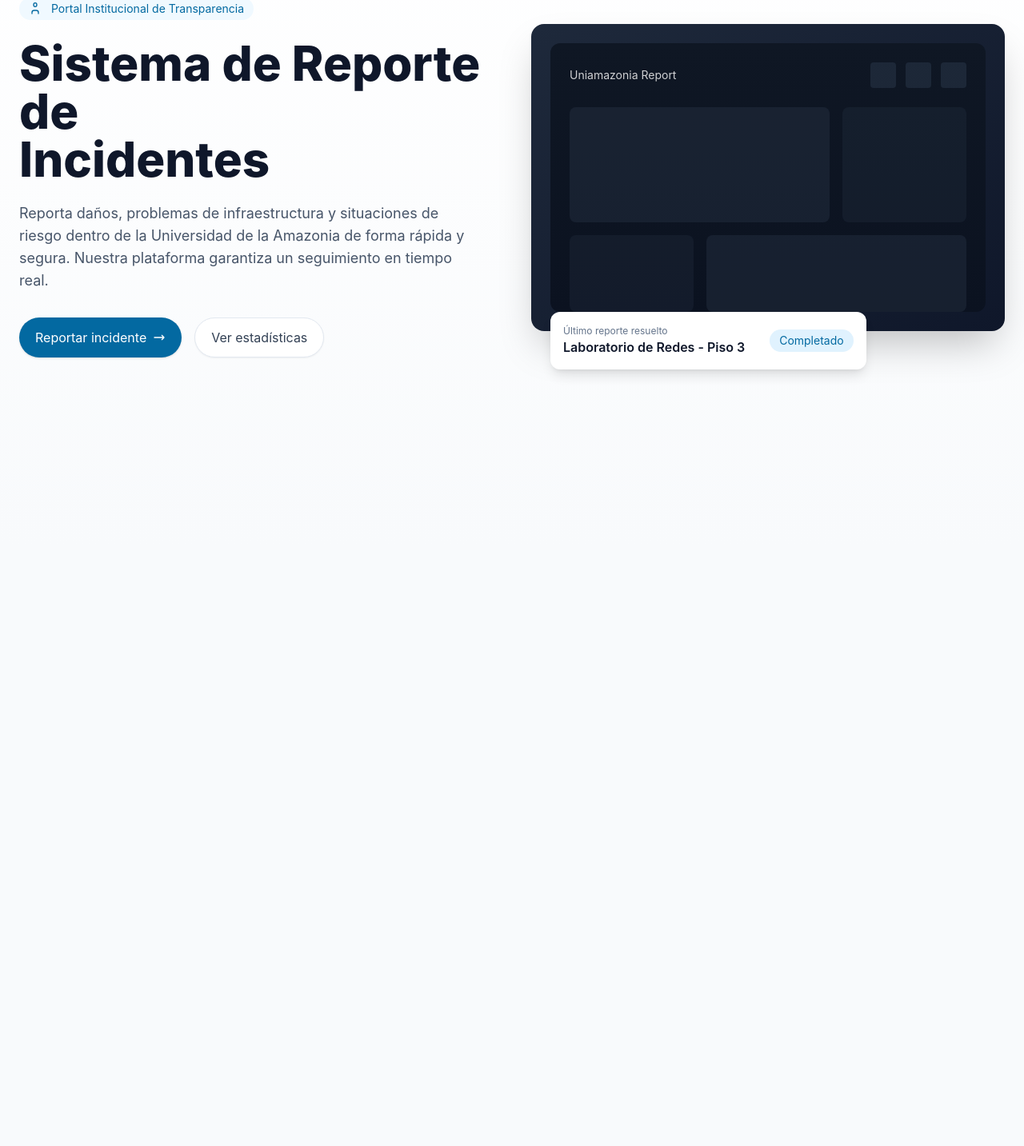
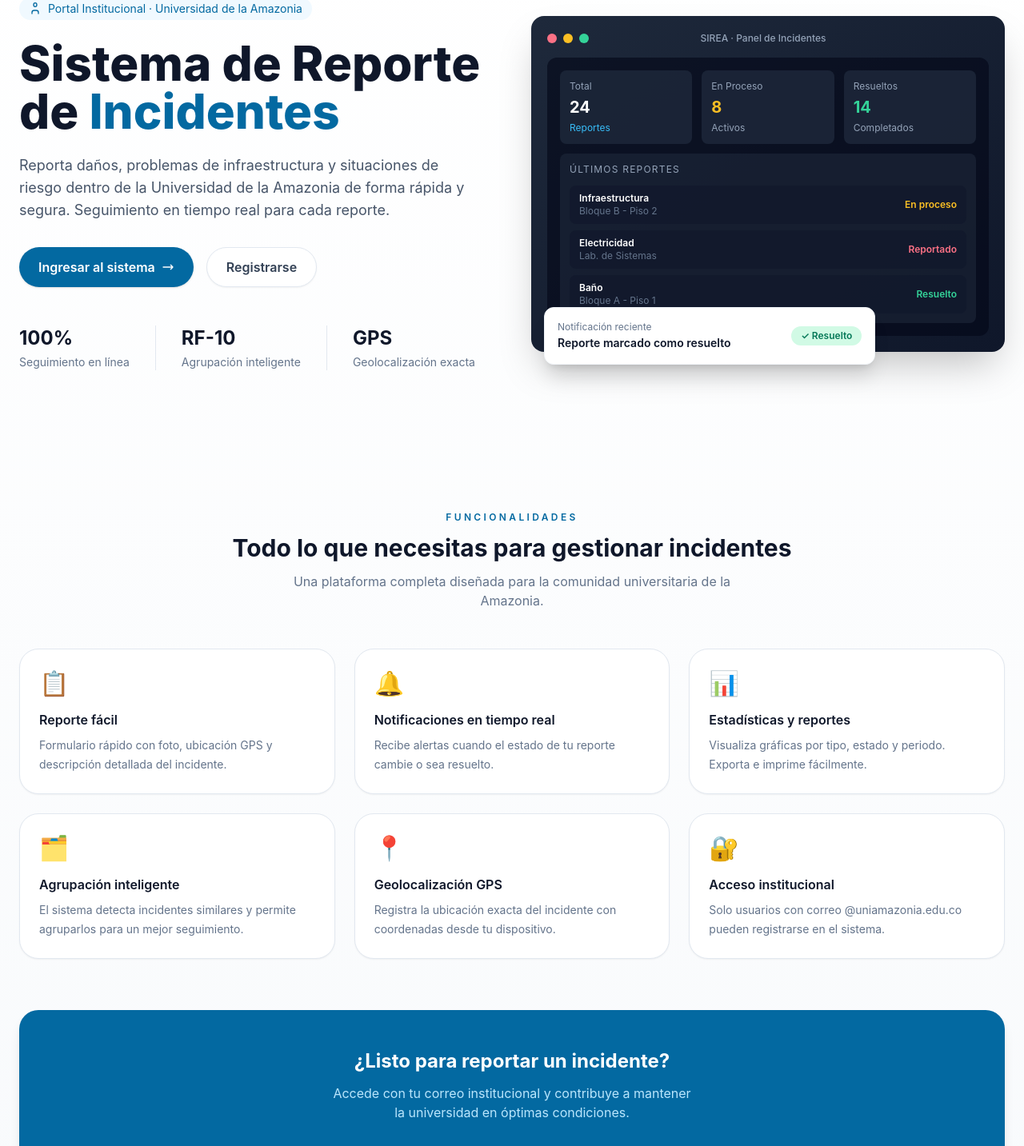
Before and after one commit to JhonEdinsonBuitrago/sirea-web, a React (Vite) app in the folder ProyectoFinalWebV3/sirea-web/: page / in a window 1280 px wide. Shown: the part 115-1548 px from the top of the page at 80% size. Before the commit the page ends 800 px from the top, so only its background shows below. Built offline with nearby package versions, Linux system fonts and the light colour scheme; no server answers.

Commit message:
feat: mejorar Landing, cards clickeables en Dashboard y botón volver en IncidentDetail

```diff
--- a/ProyectoFinalWebV3/sirea-web/src/pages/Landing.tsx
+++ b/ProyectoFinalWebV3/sirea-web/src/pages/Landing.tsx
@@ -4,76 +4,197 @@ import { Link } from 'react-router-dom';
 export default function Landing() {
   return (
     <main className="min-h-screen bg-gradient-to-b from-white to-slate-50">
+      {/* Hero */}
       <div className="max-w-7xl mx-auto px-6 py-20 lg:py-28">
         <div className="grid grid-cols-1 lg:grid-cols-2 gap-12 items-center">
-          {/* Left column - Text */}
+
+          {/* Left column */}
           <section>
-            <div className="inline-flex items-center gap-3 bg-sky-50 text-sky-700 px-3 py-1 rounded-full text-sm w-max">
+            <div className="inline-flex items-center gap-2 bg-sky-50 text-sky-700 px-3 py-1 rounded-full text-sm w-max">
               <svg className="w-4 h-4" fill="none" viewBox="0 0 24 24" stroke="currentColor">
                 <path strokeLinecap="round" strokeLinejoin="round" strokeWidth={2} d="M12 8c1.657 0 3-1.567 3-3.5S13.657 1 12 1 9 2.567 9 4.5 10.343 8 12 8zM6 21v-2a4 4 0 014-4h4a4 4 0 014 4v2" />
               </svg>
-              Portal Institucional de Transparencia
+              Portal Institucional · Universidad de la Amazonia
             </div>
 
             <h1 className="mt-6 text-4xl sm:text-5xl lg:text-6xl font-extrabold text-slate-900 leading-tight">
-              Sistema de Reporte de
-              <br />
-              Incidentes
+              Sistema de Reporte de{' '}
+              <span className="text-sky-700">Incidentes</span>
             </h1>
 
             <p className="mt-6 text-lg text-slate-600 max-w-xl">
-              Reporta daños, problemas de infraestructura y situaciones de riesgo dentro de la Universidad de la Amazonia de forma rápida y segura. Nuestra plataforma garantiza un seguimiento en tiempo real.
+              Reporta daños, problemas de infraestructura y situaciones de riesgo dentro de la Universidad de la Amazonia de forma rápida y segura. Seguimiento en tiempo real para cada reporte.
             </p>
 
             <div className="mt-8 flex flex-wrap gap-4">
-              <Link to="/incidents/new" className="inline-flex items-center gap-2 px-5 py-3 bg-sky-700 hover:bg-sky-800 text-white rounded-full shadow">
-                Reportar incidente
+              <Link
+                to="/auth/login"
+                className="inline-flex items-center gap-2 px-6 py-3 bg-sky-700 hover:bg-sky-800 text-white rounded-full shadow font-semibold transition"
+              >
+                Ingresar al sistema
                 <svg className="w-4 h-4" fill="none" viewBox="0 0 24 24" stroke="currentColor">
                   <path strokeLinecap="round" strokeLinejoin="round" strokeWidth={2} d="M17 8l4 4m0 0l-4 4m4-4H3" />
                 </svg>
               </Link>
+              <Link
+                to="/auth/register"
+                className="inline-flex items-center gap-2 px-6 py-3 border border-slate-200 bg-white text-slate-700 rounded-full shadow-sm font-semibold transition hover:bg-slate-50"
+              >
+                Registrarse
+              </Link>
+            </div>
 
-              <Link to="/statistics" className="inline-flex items-center gap-2 px-5 py-3 border border-slate-200 bg-white text-slate-700 rounded-full shadow-sm">
-                Ver estadísticas
-              </Link>
+            {/* Stats row */}
+            <div className="mt-12 flex flex-wrap gap-8">
+              <div>
+                <p className="text-2xl font-bold text-slate-900">100%</p>
+                <p className="text-sm text-slate-500 mt-1">Seguimiento en línea</p>
+              </div>
+              <div className="border-l border-slate-200 pl-8">
+                <p className="text-2xl font-bold text-slate-900">RF-10</p>
+                <p className="text-sm text-slate-500 mt-1">Agrupación inteligente</p>
+              </div>
+              <div className="border-l border-slate-200 pl-8">
+                <p className="text-2xl font-bold text-slate-900">GPS</p>
+                <p className="text-sm text-slate-500 mt-1">Geolocalización exacta</p>
+              </div>
             </div>
           </section>
 
-          {/* Right column - Mockup / card */}
-          <section className="relative">
-            <div className="w-full h-80 sm:h-96 bg-gradient-to-br from-slate-800 to-slate-900 rounded-2xl shadow-2xl p-6 overflow-hidden relative">
-              <div className="h-full w-full rounded-xl bg-[linear-gradient(180deg,#0f1724_0%,#0b1220_100%)] p-6 text-white">
-                <div className="flex items-center justify-between">
-                  <div className="text-sm opacity-80">Uniamazonia Report</div>
-                  <div className="flex items-center gap-3">
-                    <div className="w-8 h-8 rounded bg-slate-700/40" />
-                    <div className="w-8 h-8 rounded bg-slate-700/40" />
-                    <div className="w-8 h-8 rounded bg-slate-700/40" />
+          {/* Right column - Mockup */}
+          <section className="relative mt-8 lg:mt-0">
+            <div className="w-full bg-gradient-to-br from-slate-800 to-slate-900 rounded-2xl shadow-2xl p-5 overflow-hidden">
+              {/* Mockup header */}
+              <div className="flex items-center justify-between mb-4">
+                <div className="flex items-center gap-2">
+                  <div className="w-3 h-3 rounded-full bg-rose-400" />
+                  <div className="w-3 h-3 rounded-full bg-amber-400" />
+                  <div className="w-3 h-3 rounded-full bg-emerald-400" />
+                </div>
+                <div className="text-xs text-slate-400 font-medium">SIREA · Panel de Incidentes</div>
+                <div className="w-16" />
+              </div>
+
+              {/* Mockup content */}
+              <div className="bg-slate-950/60 rounded-xl p-4 space-y-3">
+                {/* Stat cards row */}
+                <div className="grid grid-cols-3 gap-3">
+                  <div className="bg-slate-800/80 rounded-lg p-3">
+                    <p className="text-xs text-slate-400">Total</p>
+                    <p className="text-xl font-bold text-white mt-1">24</p>
+                    <p className="text-xs text-sky-400 mt-1">Reportes</p>
+                  </div>
+                  <div className="bg-slate-800/80 rounded-lg p-3">
+                    <p className="text-xs text-slate-400">En Proceso</p>
+                    <p className="text-xl font-bold text-amber-400 mt-1">8</p>
+                    <p className="text-xs text-slate-400 mt-1">Activos</p>
+                  </div>
+                  <div className="bg-slate-800/80 rounded-lg p-3">
+                    <p className="text-xs text-slate-400">Resueltos</p>
+                    <p className="text-xl font-bold text-emerald-400 mt-1">14</p>
+                    <p className="text-xs text-slate-400 mt-1">Completados</p>
                   </div>
                 </div>
 
-                <div className="mt-6 grid grid-cols-12 gap-4">
-                  <div className="col-span-8 h-36 bg-slate-700/30 rounded-lg" />
-                  <div className="col-span-4 h-36 bg-slate-700/20 rounded-lg" />
-                  <div className="col-span-4 h-24 bg-slate-700/20 rounded-lg" />
-                  <div className="col-span-8 h-24 bg-slate-700/30 rounded-lg" />
+                {/* Incident list mockup */}
+                <div className="bg-slate-800/60 rounded-lg p-3 space-y-2">
+                  <p className="text-xs text-slate-400 uppercase tracking-widest mb-3">Últimos reportes</p>
+                  {[
+                    { tipo: 'Infraestructura', lugar: 'Bloque B - Piso 2', estado: 'En proceso', color: 'text-amber-400' },
+                    { tipo: 'Electricidad', lugar: 'Lab. de Sistemas', estado: 'Reportado', color: 'text-rose-400' },
+                    { tipo: 'Baño', lugar: 'Bloque A - Piso 1', estado: 'Resuelto', color: 'text-emerald-400' },
+                  ].map((item, i) => (
+                    <div key={i} className="flex items-center justify-between bg-slate-900/60 rounded-lg px-3 py-2">
+                      <div>
+                        <p className="text-xs font-semibold text-white">{item.tipo}</p>
+                        <p className="text-xs text-slate-500">{item.lugar}</p>
+                      </div>
+                      <span className={`text-xs font-semibold ${item.color}`}>{item.estado}</span>
+                    </div>
+                  ))}
                 </div>
               </div>
             </div>
 
-            {/* Overlay card */}
-            <div className="absolute -bottom-6 left-6 transform translate-y-6 w-[68%] sm:w-2/3">
-              <div className="bg-white rounded-xl shadow-lg p-4 flex items-center justify-between">
-                <div>
-                  <div className="text-xs text-slate-500">Último reporte resuelto</div>
-                  <div className="font-semibold text-slate-900">Laboratorio de Redes - Piso 3</div>
-                </div>
-                <div className="ml-4">
-                  <span className="inline-block bg-sky-100 text-sky-700 text-sm px-3 py-1 rounded-full">Completado</span>
-                </div>
+            {/* Overlay notification card */}
+            <div className="absolute -bottom-4 left-4 w-[70%] bg-white rounded-xl shadow-xl p-4 flex items-center justify-between border border-slate-100">
+              <div>
+                <div className="text-xs text-slate-500">Notificación reciente</div>
+                <div className="font-semibold text-slate-900 text-sm mt-0.5">Reporte marcado como resuelto</div>
               </div>
+              <span className="ml-3 shrink-0 inline-block bg-emerald-100 text-emerald-700 text-xs font-semibold px-3 py-1 rounded-full">✓ Resuelto</span>
             </div>
           </section>
+        </div>
+      </div>
+
+      {/* Features section */}
+      <div className="max-w-7xl mx-auto px-6 pb-20 mt-16">
+        <div className="text-center mb-12">
+          <p className="text-xs font-semibold uppercase tracking-[0.28em] text-sky-700">Funcionalidades</p>
+          <h2 className="mt-3 text-3xl font-bold text-slate-900">Todo lo que necesitas para gestionar incidentes</h2>
+          <p className="mt-3 text-slate-500 max-w-xl mx-auto">Una plataforma completa diseñada para la comunidad universitaria de la Amazonia.</p>
+        </div>
+
+        <div className="grid grid-cols-1 sm:grid-cols-2 lg:grid-cols-3 gap-6">
+          {[
+            {
+              icon: '📋',
+              title: 'Reporte fácil',
+              desc: 'Formulario rápido con foto, ubicación GPS y descripción detallada del incidente.'
+            },
+            {
+              icon: '🔔',
+              title: 'Notificaciones en tiempo real',
+              desc: 'Recibe alertas cuando el estado de tu reporte cambie o sea resuelto.'
+            },
+            {
+              icon: '📊',
+              title: 'Estadísticas y reportes',
+              desc: 'Visualiza gráficas por tipo, estado y periodo. Exporta e imprime fácilmente.'
+            },
+            {
+              icon: '🗂️',
+              title: 'Agrupación inteligente',
+              desc: 'El sistema detecta incidentes similares y permite agruparlos para un mejor seguimiento.'
+            },
+            {
+              icon: '📍',
+              title: 'Geolocalización GPS',
+              desc: 'Registra la ubicación exacta del incidente con coordenadas desde tu dispositivo.'
+            },
+            {
+              icon: '🔐',
+              title: 'Acceso institucional',
+              desc: 'Solo usuarios con correo @uniamazonia.edu.co pueden registrarse en el sistema.'
+            },
+          ].map((feature) => (
+            <div key={feature.title} className="rounded-3xl border border-slate-200 bg-white p-6 shadow-sm hover:shadow-md transition">
+              <div className="text-3xl mb-4">{feature.icon}</div>
+              <h3 className="text-base font-semibold text-slate-900">{feature.title}</h3>
+              <p className="mt-2 text-sm text-slate-500 leading-6">{feature.desc}</p>
+            </div>
+          ))}
+        </div>
+
+        {/* CTA bottom */}
+        <div className="mt-16 rounded-3xl bg-sky-700 px-8 py-12 text-center text-white shadow-lg">
+          <h2 className="text-2xl font-bold">¿Listo para reportar un incidente?</h2>
+          <p className="mt-3 text-sky-200 max-w-md mx-auto">Accede con tu correo institucional y contribuye a mantener la universidad en óptimas condiciones.</p>
+          <div className="mt-8 flex flex-wrap justify-center gap-4">
+            <Link
+              to="/auth/register"
+              className="inline-flex items-center gap-2 px-6 py-3 bg-white text-sky-700 font-semibold rounded-full shadow transition hover:bg-sky-50"
+            >
+              Crear cuenta
+            </Link>
+            <Link
+              to="/auth/login"
+              className="inline-flex items-center gap-2 px-6 py-3 border border-sky-400 text-white font-semibold rounded-full transition hover:bg-sky-600"
+            >
+              Iniciar sesión
+            </Link>
+          </div>
         </div>
       </div>
     </main>
--- a/ProyectoFinalWebV3/sirea-web/src/pages/Reports.tsx
+++ b/ProyectoFinalWebV3/sirea-web/src/pages/Reports.tsx
@@ -1,5 +1,5 @@
 import React, { useEffect, useMemo, useState } from 'react';
-import { Link } from 'react-router-dom';
+import { Link, useLocation } from 'react-router-dom';
 import { ArrowRight, CheckCircle, Download, FilePlus, Search } from 'lucide-react';
 import { getAllIncidents } from '../services/incidents';
 import { Incident } from '../types';
@@ -37,6 +37,7 @@ export default function Reports() {
   const [exportStatus, setExportStatus] = useState<'idle' | 'done'>('idle');
 
   const { user, profile } = useAuth();
+  const location = useLocation();
 
   useEffect(() => {
     if (!user || !profile) return;
@@ -52,6 +53,13 @@ export default function Reports() {
       setLoading(false);
     })();
   }, [user, profile]);
+
+  // Leer filtro desde URL params (ej: ?estado=en_proceso)
+  useEffect(() => {
+    const params = new URLSearchParams(location.search);
+    const estado = params.get('estado');
+    if (estado) setStatusFilter(estado);
+  }, [location.search]);
 
   const filteredIncidents = useMemo(() => {
     return incidents.filter((incident) => {
```
Also changed, not shown: ProyectoFinalWebV3/sirea-web/src/pages/Dashboard.tsx (+6 -6 lines), ProyectoFinalWebV3/sirea-web/src/pages/Incidents/IncidentDetail.tsx (+11 -2 lines).
